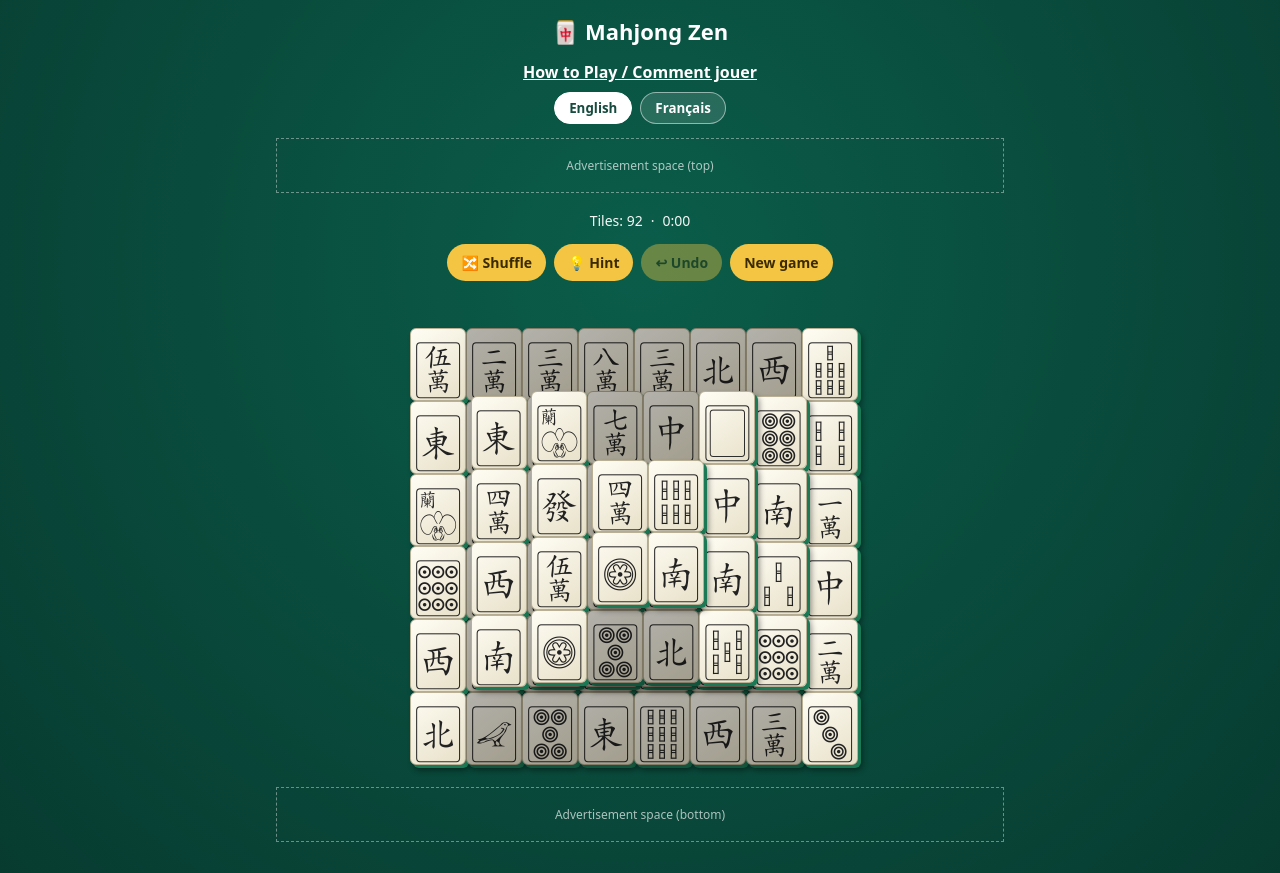
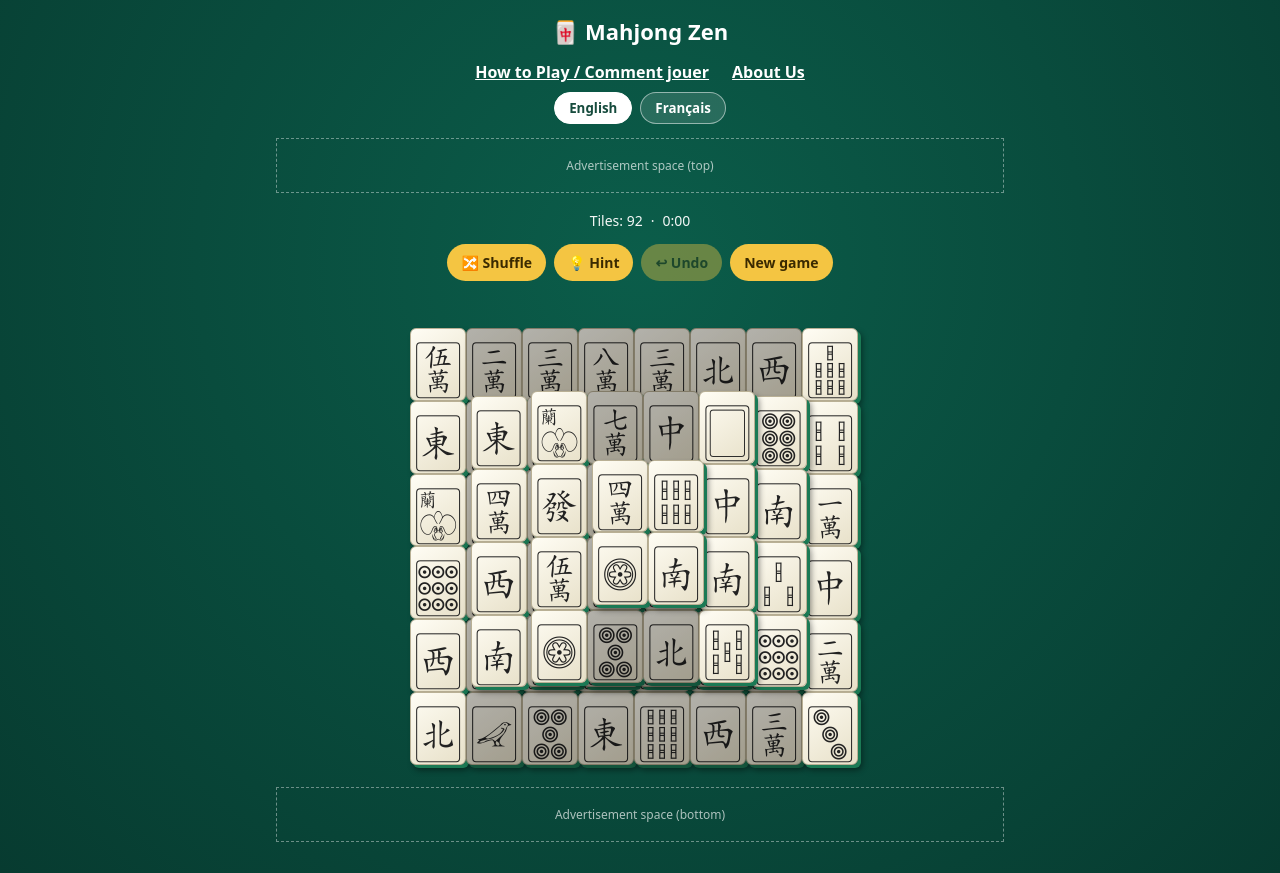
Before and after one commit to kombthenri-ctrl/mahjong-zen, a plain HTML site: page index.html in a window 1280 px wide. Drawn offline with Linux system fonts and the light colour scheme.

Commit message:
Update index.html

```diff
--- a/index.html
+++ b/index.html
@@ -40,6 +40,9 @@ button.lang.active{background:#fff;color:#164b3d;border-color:#fff}
   <a href="rules.html" style="color:white;text-decoration:underline;font-weight:600">
     How to Play / Comment jouer
   </a>
+  <a href="about.html" style="color:white;text-decoration:underline;font-weight:600;margin-left:15px">
+  About Us
+</a>
 </div>
 <div class="bar langbar" aria-label="Language selector">
   <button class="lang active" id="langEn" type="button" aria-pressed="true">English</button>
```
